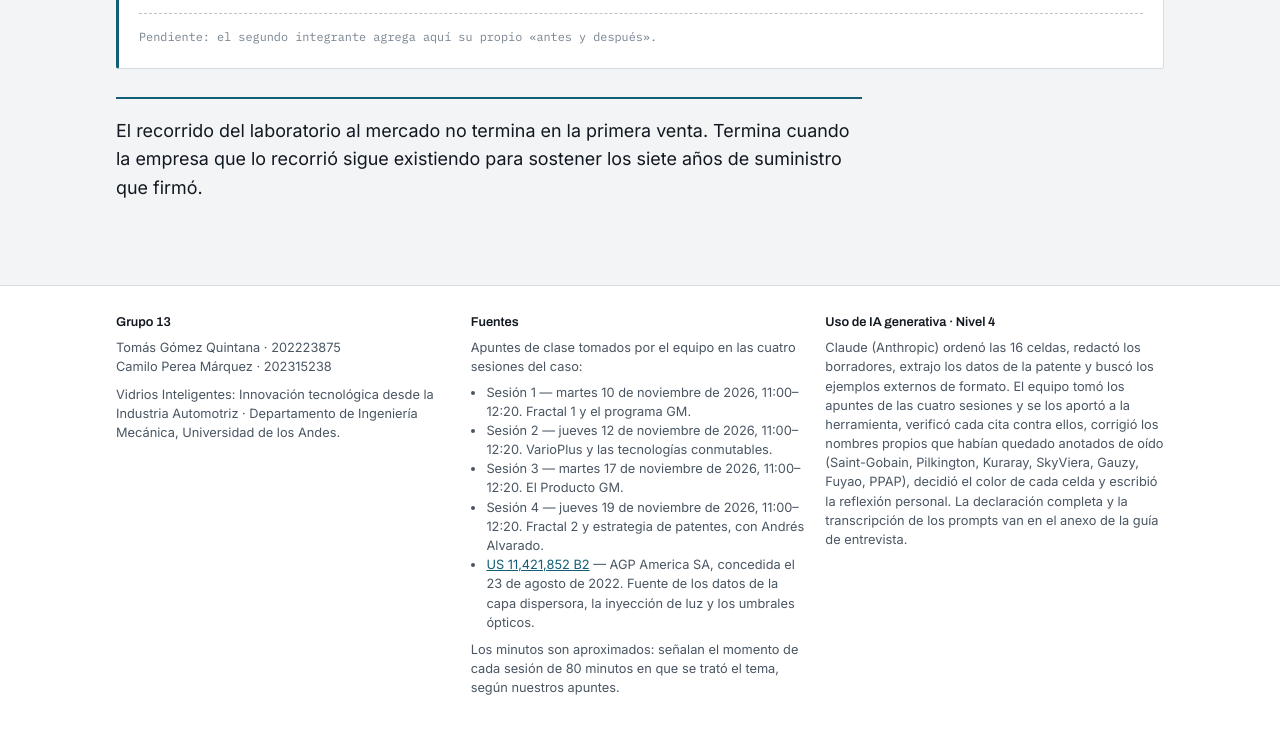
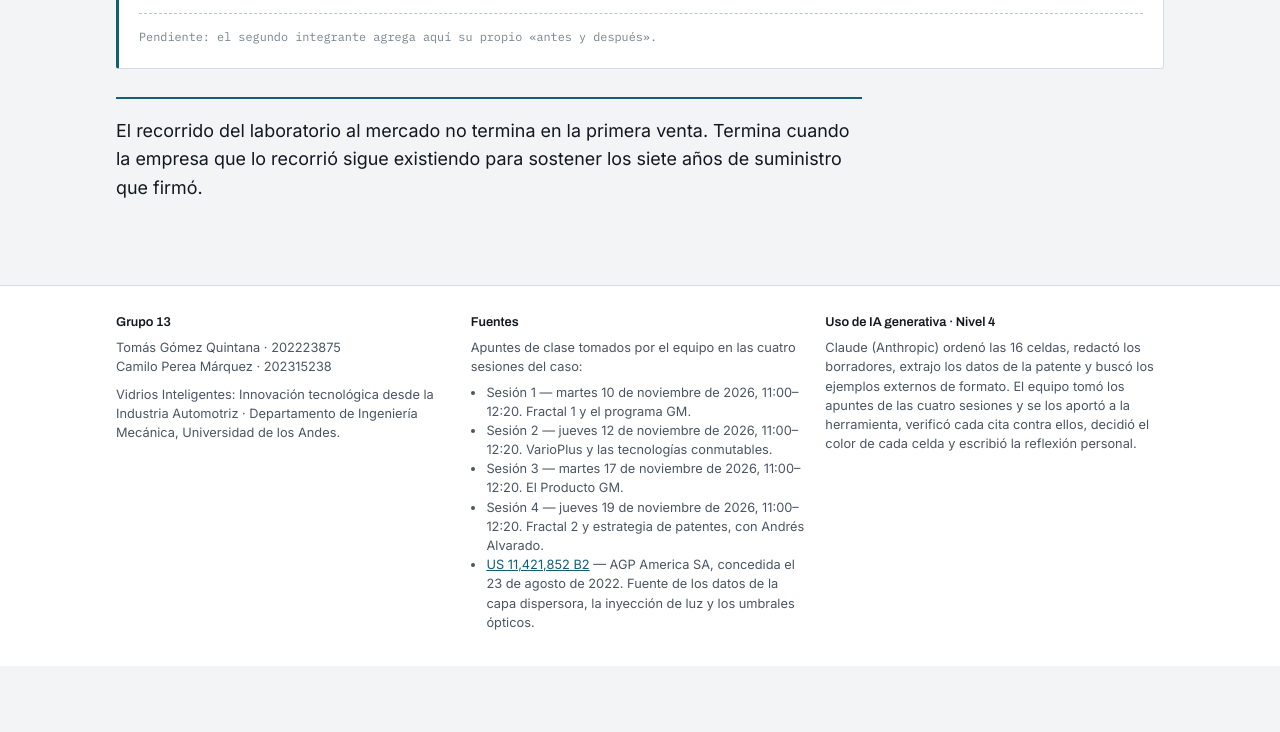
Before and after one commit to tgomezq/mapa-producto-gm, a plain HTML site: page index.html in a window 1280 px wide. Shown: the part 6083-6815 px from the top of the page. After the commit the page ends 6749 px from the top, so only its background shows below. Drawn offline with Linux system fonts and the light colour scheme.

Commit message:
Update index.html

```diff
--- a/index.html
+++ b/index.html
@@ -451,11 +451,10 @@ footer{border-top:1px solid var(--line); background:var(--surface); margin-top:4
         <li>Sesión 4 — jueves 19 de noviembre de 2026, 11:00–12:20. Fractal 2 y estrategia de patentes, con Andrés Alvarado.</li>
         <li><a href="https://patents.google.com/patent/US11421852">US 11,421,852 B2</a> — AGP America SA, concedida el 23 de agosto de 2022. Fuente de los datos de la capa dispersora, la inyección de luz y los umbrales ópticos.</li>
       </ul>
-      <p style="margin-top:8px">Los minutos son aproximados: señalan el momento de cada sesión de 80 minutos en que se trató el tema, según nuestros apuntes.</p>
     </div>
     <div>
       <h3>Uso de IA generativa · Nivel 4</h3>
-      <p>Claude (Anthropic) ordenó las 16 celdas, redactó los borradores, extrajo los datos de la patente y buscó los ejemplos externos de formato. El equipo tomó los apuntes de las cuatro sesiones y se los aportó a la herramienta, verificó cada cita contra ellos, corrigió los nombres propios que habían quedado anotados de oído (Saint-Gobain, Pilkington, Kuraray, SkyViera, Gauzy, Fuyao, PPAP), decidió el color de cada celda y escribió la reflexión personal. La declaración completa y la transcripción de los prompts van en el anexo de la guía de entrevista.</p>
+      <p>Claude (Anthropic) ordenó las 16 celdas, redactó los borradores, extrajo los datos de la patente y buscó los ejemplos externos de formato. El equipo tomó los apuntes de las cuatro sesiones y se los aportó a la herramienta, verificó cada cita contra ellos, decidió el color de cada celda y escribió la reflexión personal. </p>
     </div>
   </div>
 </footer>
```
